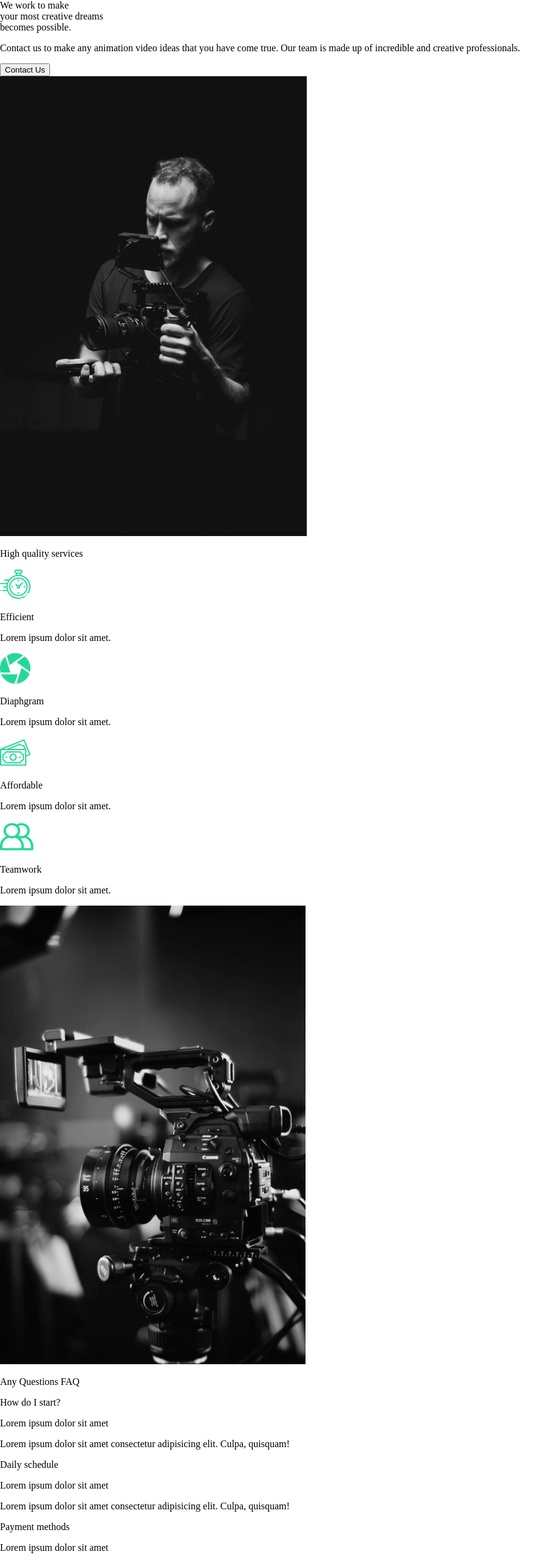
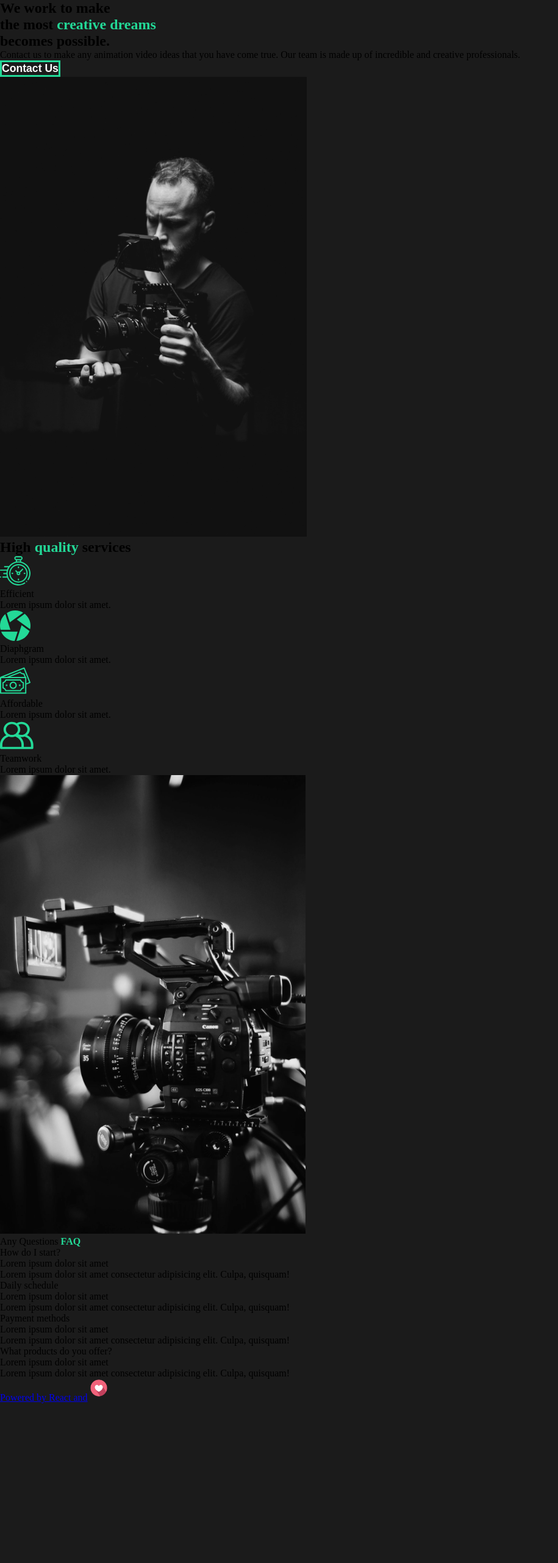
Before and after one commit to mandyHellz/candyfish-studios-portfolio, a Next.js app: page / in a window 1280 px wide. Shown: the top 2563 px of the page at 61% size, without its empty margins (0-915 px from the left). After the commit the page ends 2301 px from the top, so only its background shows below. Built offline with nearby package versions, Linux system fonts and the light colour scheme.

Commit message:
apply styling to pages

```diff
--- a/components/AboutSection/AboutSection.tsx
+++ b/components/AboutSection/AboutSection.tsx
@@ -1,26 +1,28 @@
 const AboutSection = () => {
   return (
-    <>
-      <div>
-        <div className="description">
-          <div className="title">
-            <div className="hide">We work to make</div>
-            <div className="hide">
-              your <span> most creative dreams</span>
-            </div>
-            <div className="hide">becomes possible.</div>
-          </div>
+    <div className="about min-w-xs min-h-90 flex flex-col xl:flex-row items-center justify-between px-5 xl:px-16 py-20 xl:py-40">
+      <div className="description xl:flex-1 pb-12 xl:pb-0 xl:pr-20 xl:text-left">
+        <div className="title overflow-hidden leading-none text-4xl md:text-6xl">
+          <h2>We work to make</h2>
+          <h2>
+            the most <span>creative dreams</span>
+          </h2>
+          <h2>becomes possible.</h2>
         </div>
-        <p>
+        <p className="text-xl md:text-xl text-gray-400 py-12">
           Contact us to make any animation video ideas that you have come true.
           Our team is made up of incredible and creative professionals.
         </p>
-        <button>Contact Us</button>
+        <button className="px-3 py-4">Contact Us</button>
       </div>
-      <div className="image">
-        <img src="./img/home1.png" alt="" />
+      <div className="image flex-1 overflow-hidden">
+        <img
+          src="./img/home1.png"
+          alt="worker-with-cam"
+          className="object-cover w-full xl:h-105"
+        />
       </div>
-    </>
+    </div>
   );
 };
 
--- a/components/Cards/Card.tsx
+++ b/components/Cards/Card.tsx
@@ -8,12 +8,14 @@ const Card = ({
   description: string;
 }) => {
   return (
-    <div className="card">
-      <div className="icon">
-        <img src={icon} alt="icons" />
-        <p>{title}</p>
+    <div className="card basis-80">
+      <div className="icon flex items-center">
+        <img src={icon} alt="icons" className="h-16 w-16" />
+        <div className="w-40">
+          <p className="ml-4 bg-white text-black p-4">{title}</p>
+        </div>
       </div>
-      <p>{description}</p>
+      <p className="w-3/4 pt-8 pb-16 text-left">{description}</p>
     </div>
   );
 };
--- a/components/FaqSection/FaqSection.tsx
+++ b/components/FaqSection/FaqSection.tsx
@@ -3,10 +3,11 @@ import Question from "./QuestionSection";
 const FaqSection = () => {
   return (
     <>
-      <div className="faq">
-        <p>
+      <div className="faq min-w-xs min-h-90 px-5 xl:px-16 py-20 text-center md:text-left">
+        <p className="pb-20 overflow-hidden leading-none text-4xl md:text-6xl">
           Any Questions <span>FAQ</span>
         </p>
+        <div className="questions">
           <Question
             question="How do I start?"
             answerTitle="Lorem ipsum dolor sit amet"
@@ -28,6 +29,7 @@ const FaqSection = () => {
             answer="Lorem ipsum dolor sit amet consectetur adipisicing elit. Culpa, quisquam!"
           />
         </div>
+      </div>
     </>
   );
 };
--- a/components/FaqSection/QuestionSection.tsx
+++ b/components/FaqSection/QuestionSection.tsx
@@ -8,13 +8,16 @@ const Question = ({
   answer: string;
 }) => {
   return (
-    <div className="question">
-      <p>{question}</p>
-      <div className="answer">
-        <p>{answerTitle}</p>
-        <p>{answer}</p>
+    <>
+      <div className="question py-8">
+        <p className="cursor-pointer py-8 text-2xl font-bold">{question}</p>
+        <div className="answer py-4 flex flex-col gap-4 text-gray-400">
+          <p>{answerTitle}</p>
+          <p>{answer}</p>
+        </div>
       </div>
-    </div>
+      <div className="faq-line border-b border-gray-50 w-full"></div>
+    </>
   );
 };
 
--- a/components/ServicesSection/ServicesSection.tsx
+++ b/components/ServicesSection/ServicesSection.tsx
@@ -2,12 +2,12 @@ import Card from "../Cards/Card";
 
 const ServicesSection = () => {
   return (
-    <div className="services">
-      <div className="description">
-        <p>
+    <div className="services min-w-xs min-h-90 flex flex-col xl:flex-row items-center justify-between px-5 xl:px-16 py-20">
+      <div className="description flex-1 pb-12 xl:pb-0 xl:pr-20">
+        <h2 className="pb-20 overflow-hidden leading-none text-4xl md:text-6xl">
           High <span>quality</span> services
-        </p>
-        <div className="cards">
+        </h2>
+        <div className="cards flex flex-col xl:flex-row gap-8 items-center justify-center xl:flex-wrap">
           <Card
             icon="../img/clock.svg"
             title="Efficient"
@@ -30,8 +30,12 @@ const ServicesSection = () => {
           />
         </div>
       </div>
-      <div className="image-div">
-        <img src="./img/home2.png" alt="camera" />
+      <div className="image flex-1 overflow-hidden">
+        <img
+          src="./img/home2.png"
+          alt="camera"
+          className="object-cover w-full xl:h-105"
+        />
       </div>
     </div>
   );
--- a/pages/_app.tsx
+++ b/pages/_app.tsx
@@ -1,22 +1,11 @@
 import "tailwindcss/tailwind.css";
 import type { AppProps } from "next/app";
-import Head from "next/head";
+import "../styles/global.css";
 
 function MyApp({ Component, pageProps }: AppProps) {
   return (
     <>
-      <Head>
-        <style>
-          {`
-              body {
-                margin: 0px;
-                padding: 0;
-                box-sizing: border-box;
-              }
-            `}
-        </style>
-      </Head>
-      <div className="font-Montserrat font-light text-gray-800">
+      <div className="font-Montserrat font-normal text-white">
         <Component {...pageProps} />
       </div>
     </>
--- a/pages/index.tsx
+++ b/pages/index.tsx
@@ -12,11 +12,11 @@ const Home: NextPage = () => {
         <title>Candyfish Studios</title>
         <link rel="icon" href="./favicon.ico" />
       </Head>
-      <>
+      <div>
         <AboutSection />
         <ServicesSection />
         <FaqSection />
-      </>
+      </div>
     </DefaultLayout>
   );
 };
--- a/styles/global.css
+++ b/styles/global.css
@@ -4,12 +4,32 @@
 
 @import url("https://fonts.googleapis.com/css2?family=Montserrat:wght@100;300;400;500;600;700;800;900&display=swap");
 
-body {
-  font-family: "Satisfy", sans-serif;
-}
-
 * {
   margin: 0;
   padding: 0;
   box-sizing: border-box;
 }
+
+body {
+  background: #1b1b1b;
+}
+
+button {
+  font-weight: bold;
+  font-size: 1.1rem;
+  cursor: pointer;
+  border: 3px solid #23d997;
+  background: transparent;
+  color: white;
+  transition: all 0.5s ease;
+}
+
+button:hover {
+  background-color: #23d997;
+  color: white;
+}
+
+span {
+  font-weight: bold;
+  color: #23d997;
+}
--- a/tailwind.config.js
+++ b/tailwind.config.js
@@ -9,6 +9,21 @@ module.exports = {
         Yellowtail: ['Yellowtail', 'cursive', 'sans-serif'],
         Montserrat: ['Montserrat', 'sans-serif'],
       },
+      height: {
+        // 70vh
+        '100': '39.8rem',
+        // 80vh
+        '105': '45.5rem',
+        // 90vh
+        '110': '51.1rem'
+      }
+    },
+    minHeight: {
+      '90': '51.1rem',
+    },
+    minWidth: {
+      xs: '375px',
+      sm: '640px',
     },
   },
   variants: {
```
Lines whose indentation alone changed are shown as unchanged.
